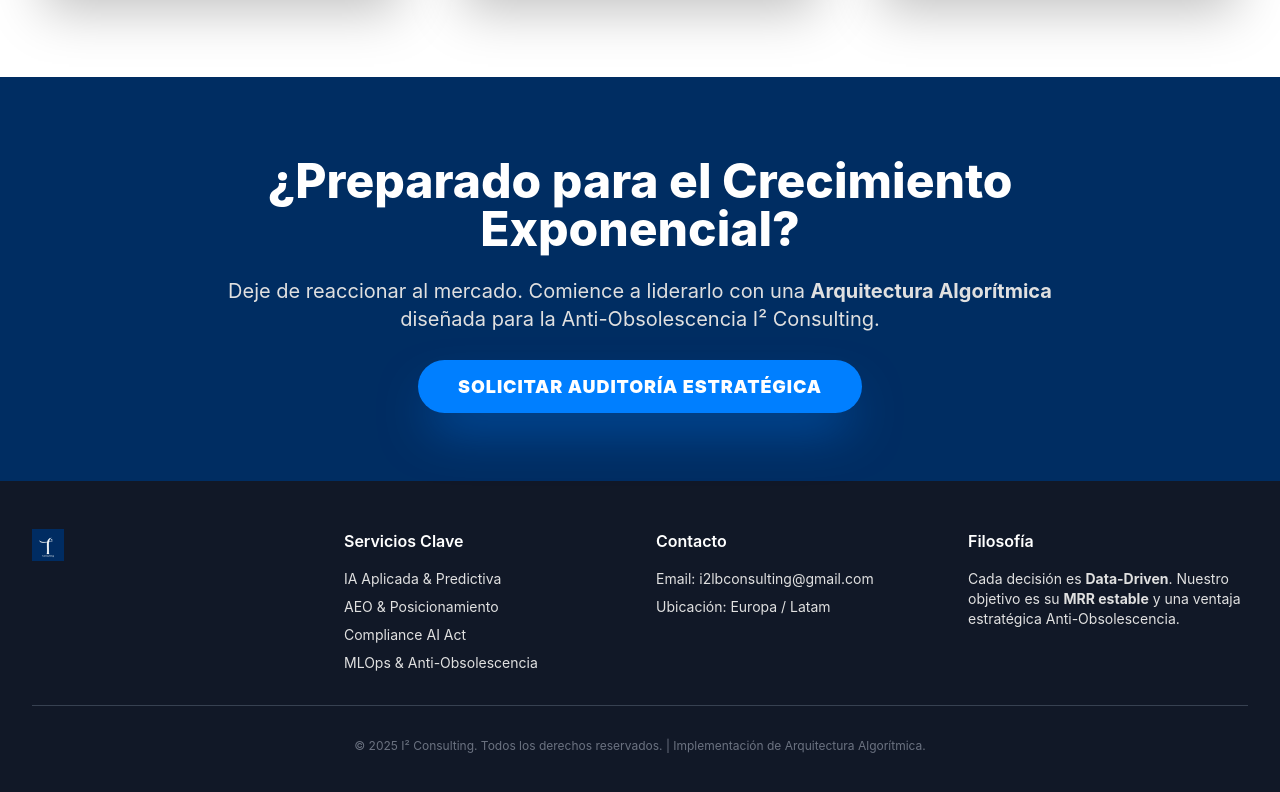
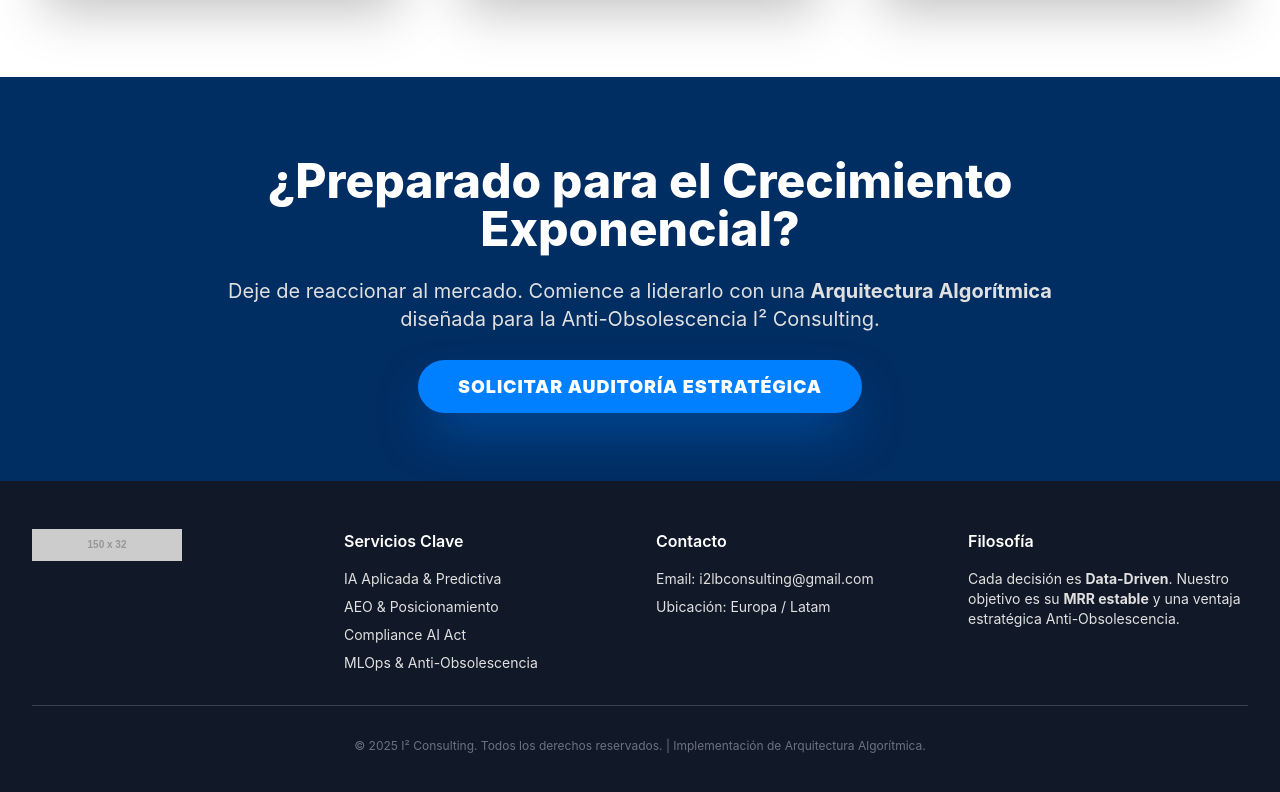
Before and after one commit to I2Consulting/i2consulting-web, a plain HTML site: page index.html in a window 1280 px wide. Shown: the part 2084-2876 px from the top of the page. Drawn offline with nearby package versions, Linux system fonts and the light colour scheme; placeholder pictures from the web are drawn by us.

Commit message:
Update index.html

```diff
--- a/index.html
+++ b/index.html
@@ -215,7 +215,7 @@
 
                 <div class="col-span-2 md:col-span-1">
                     <!-- LOGO FONDO AZUL/OSCURO: I2-Consulting-IA-Espana.png -->
-                    <img src="I2-Consulting-IA-Espana.png"
+                    <img src="#"
                          alt="Logo I² Consulting IA España (Invertido)"
                          class="h-8 w-auto mb-4"
                          onerror="this.onerror=null; this.src='https://placehold.co/150x32/002D62/FFFFFF?text=Logo+Invertido';"
```
